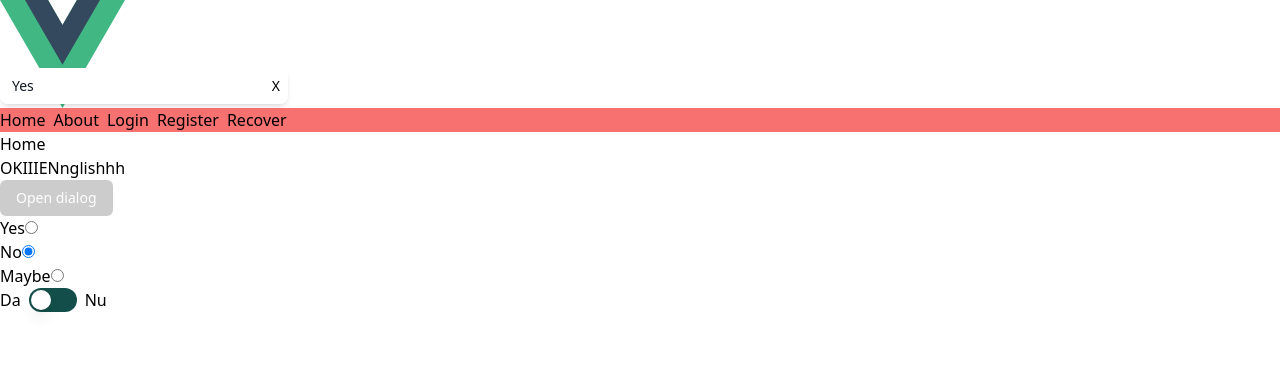
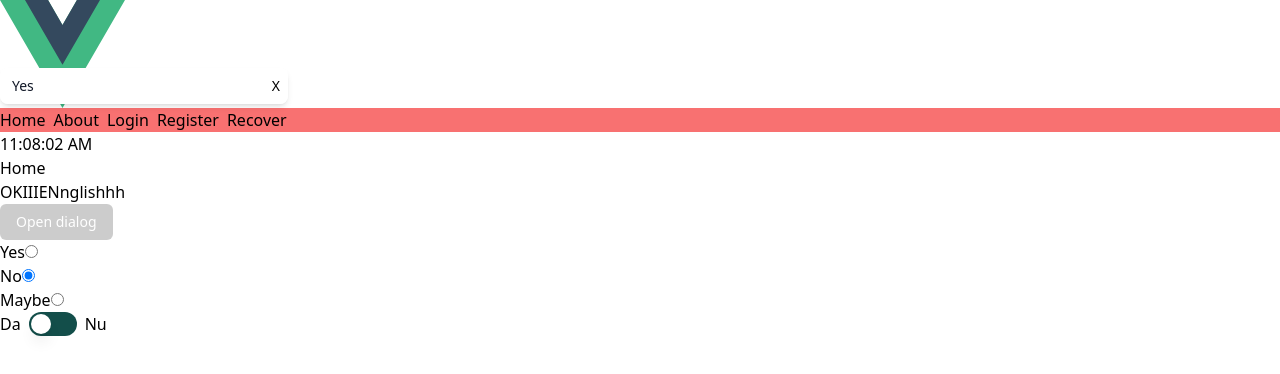
Before and after one commit to genuineq/template-frontend, a Vue app: page / in a window 1280 px wide. Shown: the top 374 px of the page. Built offline with nearby package versions, Linux system fonts and the light colour scheme.

Commit message:
added some comments in the read me and some small bits of functionality

```diff
--- a/package.json
+++ b/package.json
@@ -42,7 +42,6 @@
         "prettier-plugin-tailwindcss": "^0.1.8",
         "tailwindcss": "^3.0.23",
         "typescript": "~4.6.3",
-        "unplugin-vue-components": "^0.18.5",
         "vite": "^2.9.1",
         "vitest": "^0.8.1",
         "vue-tsc": "^0.33.9"
--- a/src/stores/counter.ts
+++ b/src/stores/counter.ts
@@ -3,10 +3,11 @@ import { useLocalStorage } from "@vueuse/core";
 
 export const useCounterStore = defineStore({
     id: "counter",
-    state: () => useLocalStorage("counterStore", {
-        counter: 2,
-        ability: 4
-    }),
+    state: () =>
+        useLocalStorage("counterStore", {
+            counter: 2,
+            ability: 4,
+        }),
     getters: {
         doubleCount: (state) => state.counter * 2,
     },
--- a/src/views/HomeView.vue
+++ b/src/views/HomeView.vue
@@ -27,10 +27,17 @@ const testModal = ref(false);
 
 const counter = useCounterStore();
 
-console.log(counter.ability)
+console.log(counter.ability);
+
+import { useNow } from '@vueuse/core'
+
+const now = useNow()
 </script>
 
 <template>
+    <div>
+        {{ now.toLocaleTimeString() }}
+    </div>
     <main>Home</main>
     {{ $t("test") }}
     <div>
```
Also changed, not shown: 1 other file (tests, documents, lock files or other folders).
